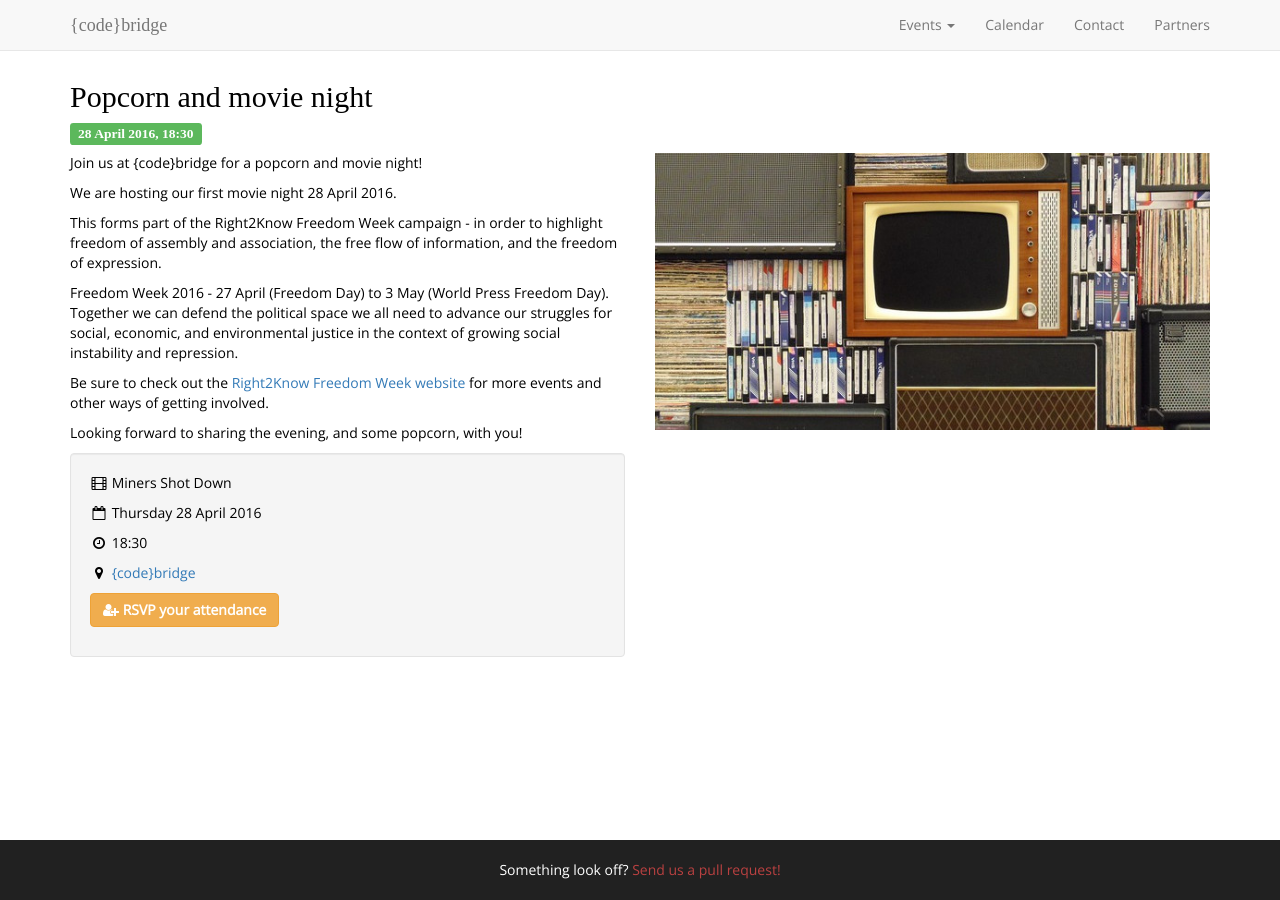
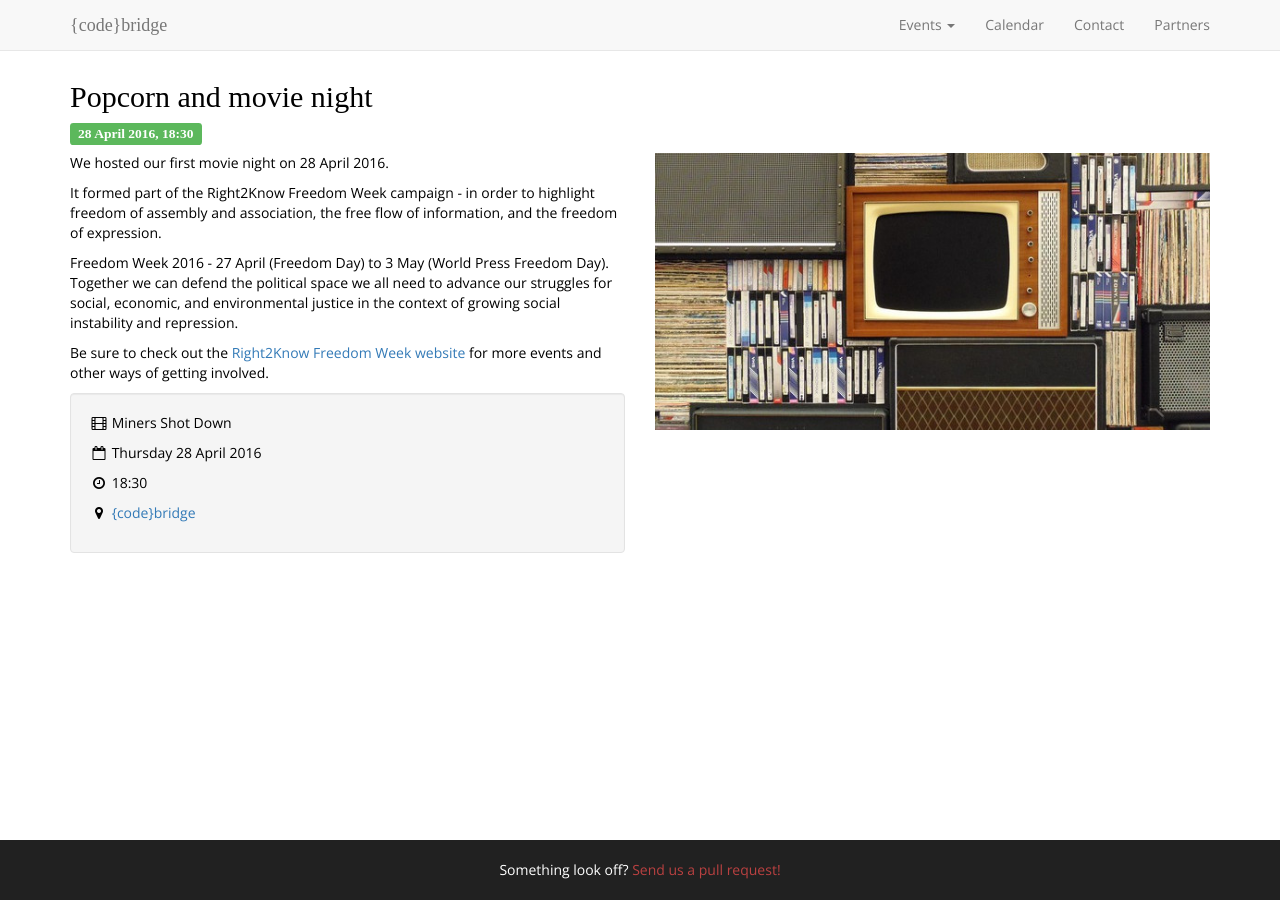
Before and after one commit to codebridge-za/codebridge.co.za, a Jekyll site: the page built from events/movie-night.htm, in a window 1280 px wide. Built offline with Jekyll 4.4.1, drawn with Linux system fonts in a browser that asks for light colours; nearby versions of some CDN libraries; some web fonts are replaced.

Commit message:
movie night and organising

```diff
--- a/_includes/header.html
+++ b/_includes/header.html
@@ -16,8 +16,7 @@
          <a href="#" class="dropdown-toggle" data-toggle="dropdown" >Events <b class="caret"></b></a>
          <ul class="dropdown-menu">
     <li><a href="/events.htm"><b>Upcoming events</b></a></li>
-    <li><a href="/movie-night.htm">Popcorn and movie night</a></li>
-    <li><a href="/hack4water-challenge.htm">#Hack4Water challenge</a></li>
+    <li><a href="events/hack4water-challenge.htm">#Hack4Water challenge</a></li>
     <li role="separator" class="divider"></li>
     <li><a href="/events.htm#pastevents">Past events</a></li>
            <li>
--- a/hack4water-challenge.htm
+++ b/events/hack4water-challenge.htm
@@ -30,7 +30,7 @@ title: #Hack4Water challenge
 </div>
 <div class="col-md-6">
 <h4 class=hidden-sm>&nbsp;</h4>
-<img src=images/hack4water2.jpg width=100%>
+<img src=../images/hack4water2.jpg width=100%>
 </div>
 </div>
 <div class="row">
--- a/movie-night.htm
+++ b/events/movie-night.htm
@@ -13,30 +13,25 @@ title: Popcorn and movie night
 <div class="row">
 
 <div class="col-md-6">
-<p>Join us at {code}bridge for a popcorn and movie night!</p>
+<p>We hosted our first movie night on 28 April 2016.</p>
 
-<p>We are hosting our first movie night 28 April 2016.</p>
-
-<p>This forms part of the Right2Know Freedom Week campaign - in order to highlight freedom of assembly and association, the free flow of information, and the freedom of expression.</p>
+<p>It formed part of the Right2Know Freedom Week campaign - in order to highlight freedom of assembly and association, the free flow of information, and the freedom of expression.</p>
 
 <p>Freedom Week 2016 - 27 April (Freedom Day) to 3 May (World Press Freedom Day). Together we can defend the political space we all need to advance our struggles for social, economic, and environmental justice in the context of growing social instability and repression.</p>
 
 <p>Be sure to check out the <a href="http://www.r2k.org.za/freedomweek2016/" target="_blank">Right2Know Freedom Week website</a> for more events and other ways of getting involved.</p>
-
-<p>Looking forward to sharing the evening, and some popcorn, with you!</p>
 
 <div class="well">
 <p><i class="fa fa-film fa-fw"></i> Miners Shot Down</p>
 <p><i class="fa fa-calendar-o fa-fw"></i> Thursday 28 April 2016</p>
 <p><i class="fa fa-clock-o fa-fw"></i> 18:30</p>
 <p><i class="fa fa-map-marker fa-fw"></i> <a href="contact.htm">{code}bridge</a></p>
-<p><a class="btn btn-warning" href="https://docs.google.com/forms/d/13OMwW_KoaKBOAu4EsyFr3d0RfLRqVHB-mYVFZ0epInU/viewform" target="_blank"><i class="fa fa-user-plus"></i><strong> RSVP your attendance</strong></a></p>
 </div>
 
 </div>
 
 <div class="col-md-6">
-<img src="images/movie-night.jpg" width="100%">
+<img src="../images/movie-night.jpg" width="100%">
 </div>
 
 </div>
```
Also changed, not shown: events.htm (+14 -16 lines), events/dataquest.htm (renamed from dataquest.htm), events/hack4water-hackathons.htm (renamed from hack4water-hackathons.htm).
